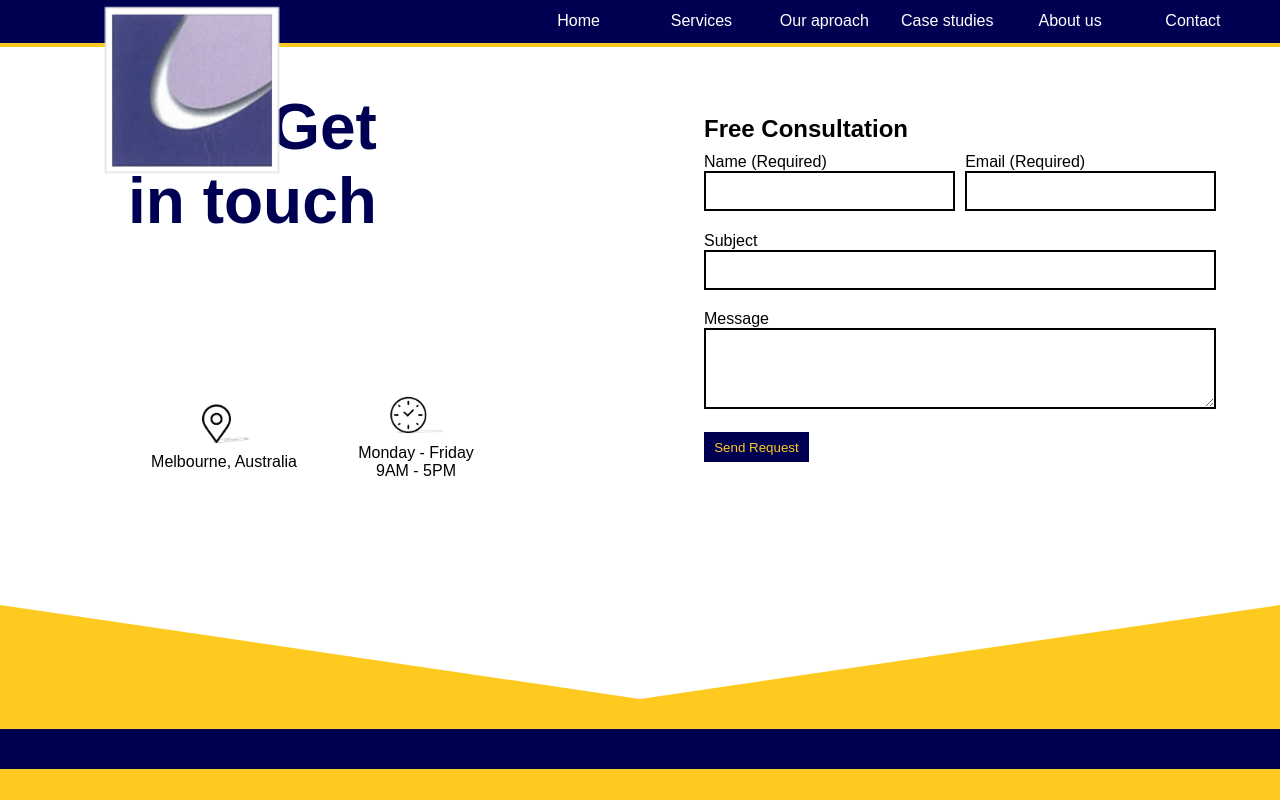
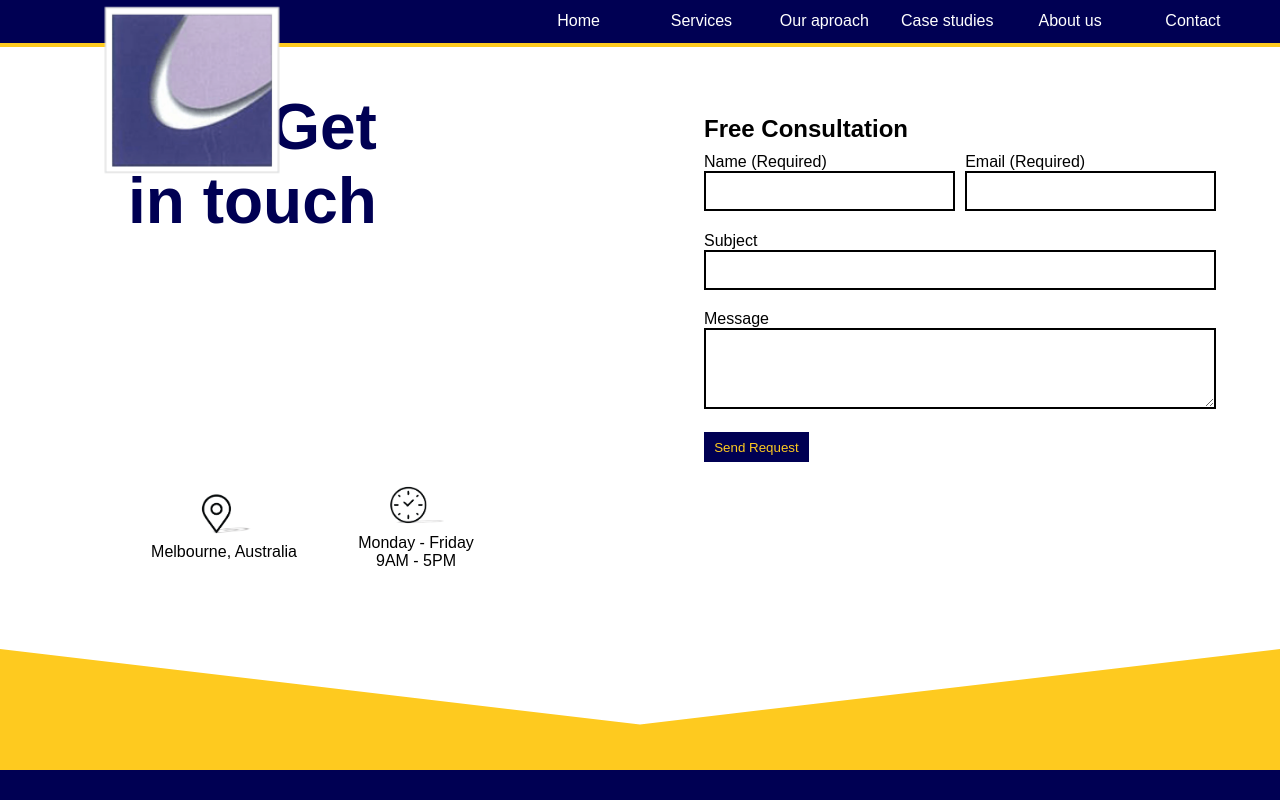
Before and after one commit to borigendiego/linaconsulting, a React (Create React App) app: page /contact in a window 1280 px wide. Built offline with nearby package versions, Linux system fonts and the light colour scheme; a web font is replaced by a local one.

Commit message:
Refactor on pyramid component

```diff
--- a/src/components/common/myCustomForm/index.js
+++ b/src/components/common/myCustomForm/index.js
@@ -12,7 +12,7 @@ const MyCustomForm = ({ fields, onSuccessMessage, onErrorMessage, customClass, s
     const [messageSent, setMessageSent] = useState('');
     const initialValues = {
         name: '',
-        mail: '',
+        customerEmail: '',
         subject: '',
         message: '',
     };
--- a/src/components/conctactPage/contactPage.scss
+++ b/src/components/conctactPage/contactPage.scss
@@ -47,8 +47,22 @@
   .contact-page-img { width: 30%; }
 }
 
+.contact-overlay_yellow-figure {
+  clip-path: polygon(50% 50%, 100% 0, 100% 100%, 0 100%, 0 0);
+  background-color: $main-orange;
+  height: 100%;
+}
+
+.contact-overlay_blue-line {
+  position: relative;
+  bottom: 20%;
+  width: 100%;
+  height: 20%;
+  background-color: $main-blue;
+}
+
 .contact-overlay {
-  background-color: $main-orange;
+  position: relative;
   width: 100%;
 
   .contact-page-pyramid {
--- a/src/components/conctactPage/index.js
+++ b/src/components/conctactPage/index.js
@@ -24,8 +24,8 @@ const ContactP = () => {
             </div>
             <Form />
             <div className={'contact-overlay'}>
-                <Pyramid customClass={'contact-page-pyramid'}/>
-                <div className={'blue-overlay'} />
+                <div className={'contact-overlay_yellow-figure'} />
+                <div className={'contact-overlay_blue-line'} />
             </div>
         </div>
     )
```
